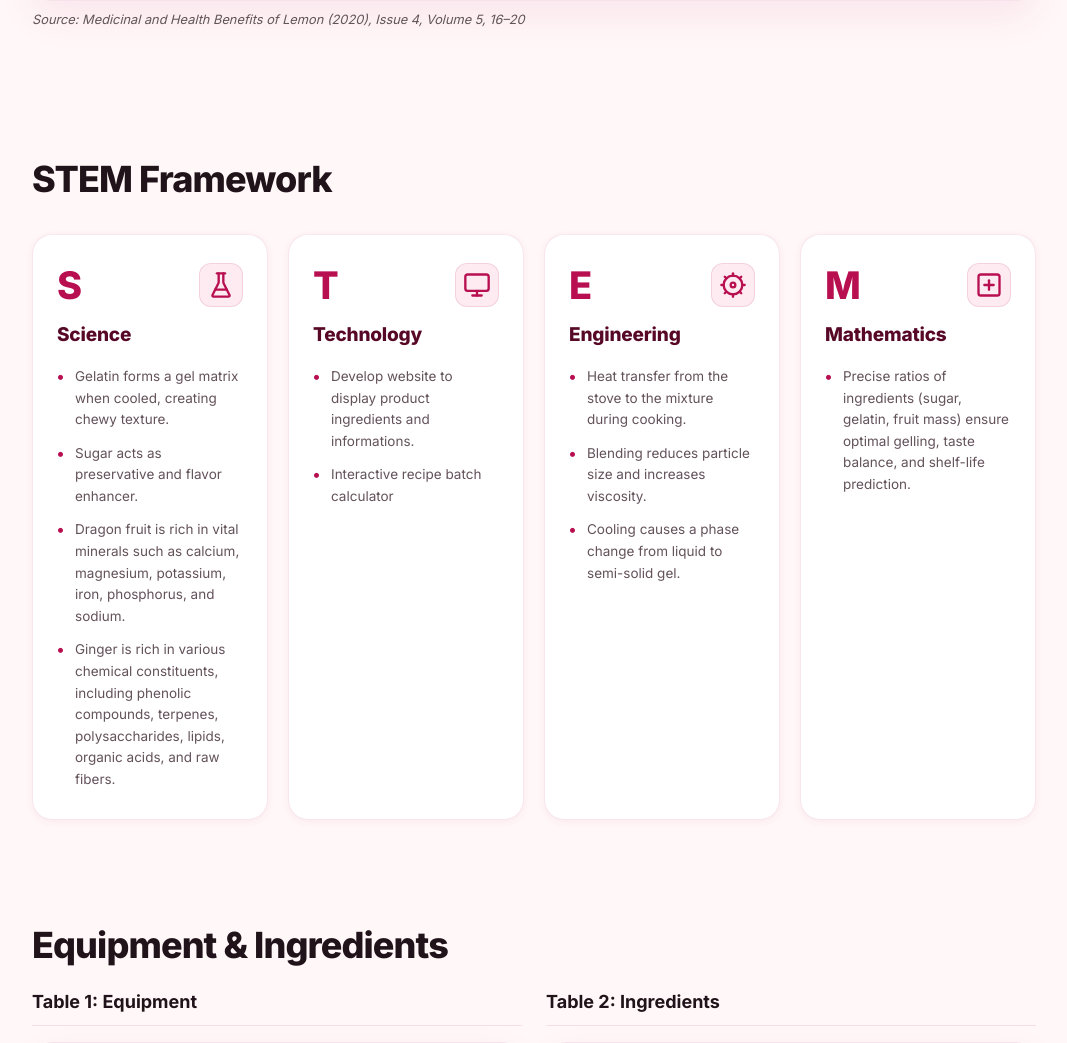
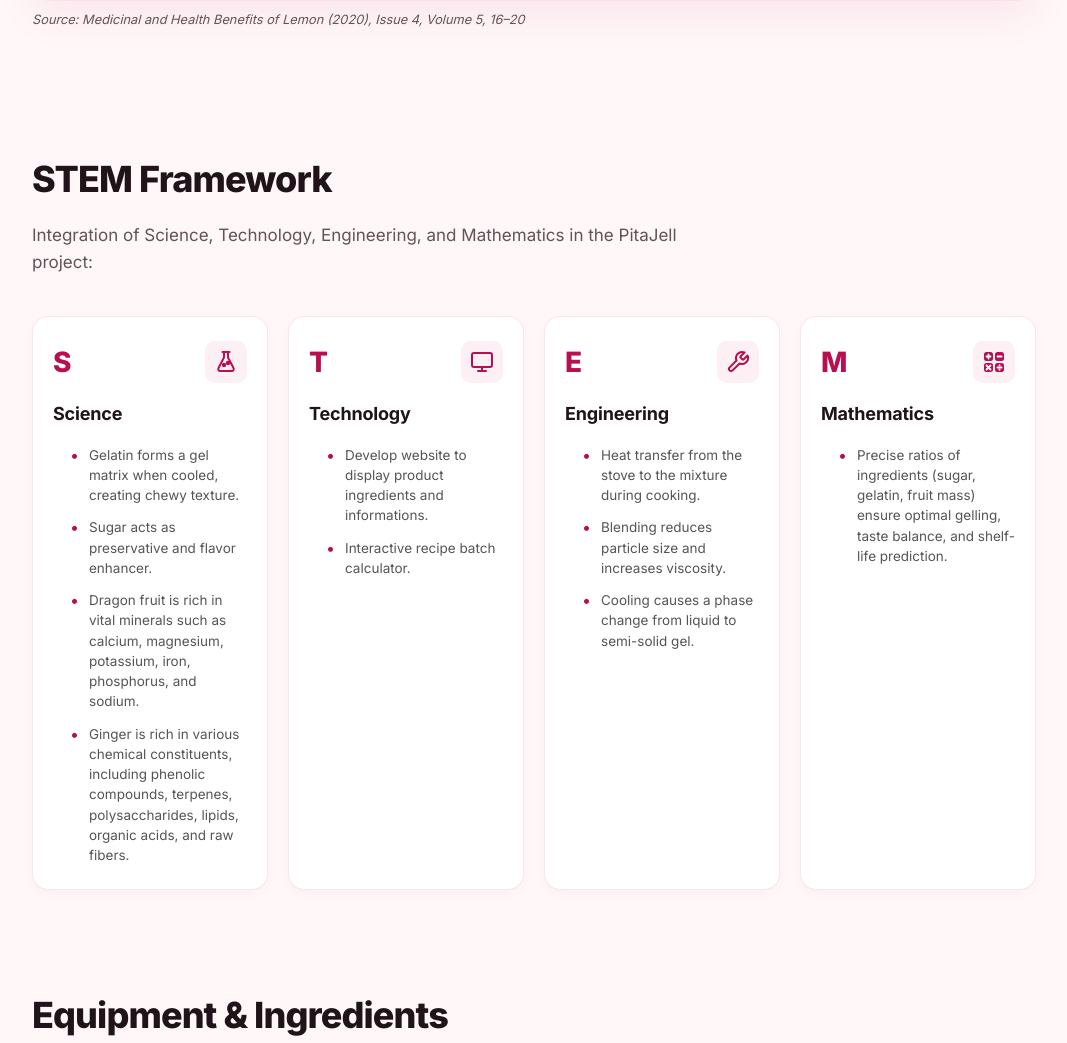
Before and after one commit to cresnaer-collab/CSP-GROUP-20, a Flask app: page / in a window 1280 px wide. Shown: the part 2615-3658 px from the top of the page, without its empty margins (106-1173 px from the left). Run offline with Flask 3, Linux system fonts and the light colour scheme.

Commit message:
feat: add STEM framework with custom icons

```diff
--- a/static/style.css
+++ b/static/style.css
@@ -1407,3 +1407,79 @@ a:focus-visible, button:focus-visible, select:focus-visible {
     grid-template-columns: 1fr;
   }
 }
+/* =============================================================================
+   STEM FRAMEWORK SECTION
+   ============================================================================= */
+.stem-grid {
+  display: grid;
+  grid-template-columns: repeat(4, 1fr);
+  gap: 20px;
+  margin-top: 24px;
+}
+
+.stem-card {
+  background: var(--surface, #ffffff);
+  border: 1px solid var(--border, #f0e6eb);
+  border-radius: 16px;
+  padding: 24px 20px;
+  box-shadow: 0 4px 12px rgba(0, 0, 0, 0.03);
+  display: flex;
+  flex-direction: column;
+}
+
+.stem-header {
+  display: flex;
+  justify-content: space-between;
+  align-items: center;
+  margin-bottom: 16px;
+}
+
+.stem-letter {
+  font-size: 28px;
+  font-weight: 800;
+  color: var(--primary, #a81345);
+}
+
+.stem-icon-box {
+  width: 42px;
+  height: 42px;
+  background-color: #fdf0f4;
+  border-radius: 10px;
+  display: flex;
+  align-items: center;
+  justify-content: center;
+  color: var(--primary, #a81345);
+}
+
+.stem-title {
+  font-size: 18px;
+  font-weight: 700;
+  color: var(--text-dark, #2d2d2d);
+  margin-bottom: 16px;
+}
+
+.stem-list {
+  padding-left: 18px;
+  margin: 0;
+  display: flex;
+  flex-direction: column;
+  gap: 12px;
+}
+
+.stem-list li {
+  font-size: 13.5px;
+  line-height: 1.5;
+  color: #555555;
+}
+
+@media (max-width: 992px) {
+  .stem-grid {
+    grid-template-columns: repeat(2, 1fr);
+  }
+}
+
+@media (max-width: 576px) {
+  .stem-grid {
+    grid-template-columns: 1fr;
+  }
+}
--- a/templates/index.html
+++ b/templates/index.html
@@ -164,20 +164,24 @@
     </div>
   </section>
 
-  <!-- ───── SECTION C: STEM FRAMEWORK ───── -->
+<!-- ───── SECTION: STEM FRAMEWORK ───── -->
   <section id="stem" class="section reveal">
     <h2>STEM Framework</h2>
+    <p class="section-sub">Integration of Science, Technology, Engineering, and Mathematics in the PitaJell project:</p>
 
     <div class="stem-grid">
-      <!-- S - SCIENCE -->
+
+      <!-- 1. SCIENCE -->
       <div class="stem-card">
-        <div class="stem-card-header">
+        <div class="stem-header">
           <span class="stem-letter">S</span>
-          <div class="stem-icon">
-            <svg width="28" height="28" viewBox="0 0 24 24" fill="none" stroke="currentColor" stroke-width="2" stroke-linecap="round" stroke-linejoin="round">
-              <path d="M10 2v7.527a2 2 0 0 1-.211.896L4.72 20.55a1 1 0 0 0 .9 1.45h12.76a1 1 0 0 0 .9-1.45l-5.069-10.127A2 2 0 0 1 14 9.527V2"/>
+          <div class="stem-icon-box">
+            <!-- Lab Flask Icon (Gambar 1) -->
+            <svg width="24" height="24" viewBox="0 0 24 24" fill="none" stroke="currentColor" stroke-width="2" stroke-linecap="round" stroke-linejoin="round">
+              <path d="M10 2v5.5L4.5 18a2 2 0 0 0 1.7 3h11.6a2 2 0 0 0 1.7-3L14 7.5V2"/>
               <path d="M8.5 2h7"/>
-              <path d="M7 16h10"/>
+              <circle cx="10" cy="15" r="1.2" fill="currentColor"/>
+              <circle cx="14" cy="13" r="1.2" fill="currentColor"/>
             </svg>
           </div>
         </div>
@@ -190,41 +194,34 @@
         </ul>
       </div>
 
-      <!-- T - TECHNOLOGY -->
+      <!-- 2. TECHNOLOGY -->
       <div class="stem-card">
-        <div class="stem-card-header">
+        <div class="stem-header">
           <span class="stem-letter">T</span>
-          <div class="stem-icon">
-            <svg width="28" height="28" viewBox="0 0 24 24" fill="none" stroke="currentColor" stroke-width="2" stroke-linecap="round" stroke-linejoin="round">
-              <rect width="20" height="14" x="2" y="3" rx="2"/>
-              <line x1="8" x2="16" y1="21" y2="21"/>
-              <line x1="12" x2="12" y1="17" y2="21"/>
+          <div class="stem-icon-box">
+            <!-- Monitor Icon (Gambar 1) -->
+            <svg width="24" height="24" viewBox="0 0 24 24" fill="none" stroke="currentColor" stroke-width="2" stroke-linecap="round" stroke-linejoin="round">
+              <rect x="2" y="3" width="20" height="14" rx="2"/>
+              <line x1="8" y1="21" x2="16" y2="21"/>
+              <line x1="12" y1="17" x2="12" y2="21"/>
             </svg>
           </div>
         </div>
         <h3 class="stem-title">Technology</h3>
         <ul class="stem-list">
-          <li>Develop website to display product ingredients and  informations.</li>
-          <li> Interactive recipe batch calculator</li>
+          <li>Develop website to display product ingredients and informations.</li>
+          <li>Interactive recipe batch calculator.</li>
         </ul>
       </div>
 
-      <!-- E - ENGINEERING -->
+      <!-- 3. ENGINEERING -->
       <div class="stem-card">
-        <div class="stem-card-header">
+        <div class="stem-header">
           <span class="stem-letter">E</span>
-          <div class="stem-icon">
-            <svg width="28" height="28" viewBox="0 0 24 24" fill="none" stroke="currentColor" stroke-width="2" stroke-linecap="round" stroke-linejoin="round">
-              <path d="M12 20a8 8 0 1 0 0-16 8 8 0 0 0 0 16z"/>
-              <path d="M12 14a2 2 0 1 0 0-4 2 2 0 0 0 0 4z"/>
-              <path d="M12 2v2"/>
-              <path d="M12 20v2"/>
-              <path d="m4.93 4.93 1.41 1.41"/>
-              <path d="m17.66 17.66 1.41 1.41"/>
-              <path d="M2 12h2"/>
-              <path d="M20 12h2"/>
-              <path d="m6.34 17.66-1.41 1.41"/>
-              <path d="m19.07 4.93-1.41 1.41"/>
+          <div class="stem-icon-box">
+            <!-- Gears & Wrench Icon (Gambar 1) -->
+            <svg width="24" height="24" viewBox="0 0 24 24" fill="none" stroke="currentColor" stroke-width="2" stroke-linecap="round" stroke-linejoin="round">
+              <path d="M14.7 6.3a1 1 0 0 0 0 1.4l1.6 1.6a1 1 0 0 0 1.4 0l3.77-3.77a6 6 0 0 1-7.94 7.94l-6.91 6.91a2.12 2.12 0 0 1-3-3l6.91-6.91a6 6 0 0 1 7.94-7.94l-3.76 3.76z"/>
             </svg>
           </div>
         </div>
@@ -236,26 +233,33 @@
         </ul>
       </div>
 
-      <!-- M - MATHEMATICS -->
+      <!-- 4. MATHEMATICS -->
       <div class="stem-card">
-        <div class="stem-card-header">
+        <div class="stem-header">
           <span class="stem-letter">M</span>
-          <div class="stem-icon">
-            <svg width="28" height="28" viewBox="0 0 24 24" fill="none" stroke="currentColor" stroke-width="2" stroke-linecap="round" stroke-linejoin="round">
-              <rect width="18" height="18" x="3" y="3" rx="2"/>
-              <path d="M8 12h8"/>
-              <path d="M12 8v8"/>
+          <div class="stem-icon-box">
+            <!-- Math Math Grid Icon (+ - x /) (Gambar 1) -->
+            <svg width="24" height="24" viewBox="0 0 24 24" fill="currentColor">
+              <rect x="2" y="2" width="9" height="9" rx="2.5"/>
+              <rect x="13" y="2" width="9" height="9" rx="2.5"/>
+              <rect x="2" y="13" width="9" height="9" rx="2.5"/>
+              <rect x="13" y="13" width="9" height="9" rx="2.5"/>
+              <!-- Symbols -->
+              <path d="M6.5 4.5v4M4.5 6.5h4" stroke="#FFF" stroke-width="1.8" stroke-linecap="round"/>
+              <path d="M15.5 6.5h4" stroke="#FFF" stroke-width="1.8" stroke-linecap="round"/>
+              <path d="M4.5 15.5l4 4M8.5 15.5l-4 4" stroke="#FFF" stroke-width="1.8" stroke-linecap="round"/>
+              <path d="M15.5 17.5h4M17.5 15.2v.01M17.5 19.8v.01" stroke="#FFF" stroke-width="2" stroke-linecap="round"/>
             </svg>
           </div>
         </div>
         <h3 class="stem-title">Mathematics</h3>
         <ul class="stem-list">
-          <li>Precise ratios of ingredients (sugar,  gelatin, fruit mass) ensure optimal gelling, taste balance, and shelf-life prediction.</li>
+          <li>Precise ratios of ingredients (sugar, gelatin, fruit mass) ensure optimal gelling, taste balance, and shelf-life prediction.</li>
         </ul>
       </div>
+
     </div>
   </section>
-
   <!-- ───── SECTION D: COMBINED EQUIPMENT & INGREDIENTS ───── -->
   <section id="equipment-ingredients" class="section reveal">
     <h2>Equipment &amp; Ingredients</h2>
```
